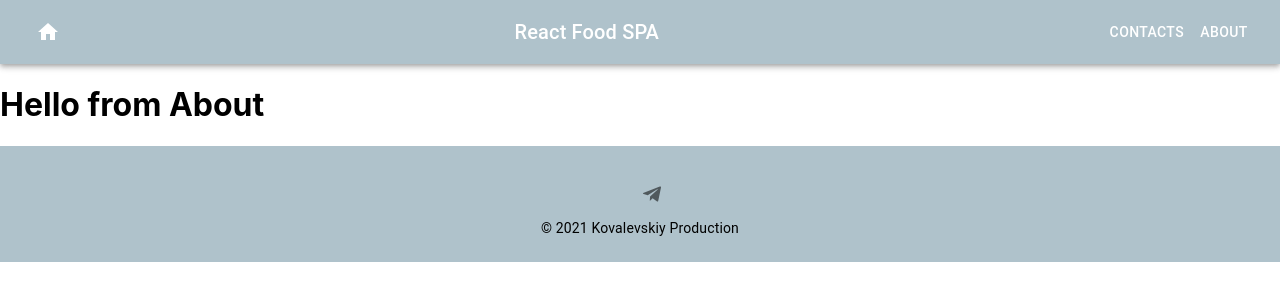
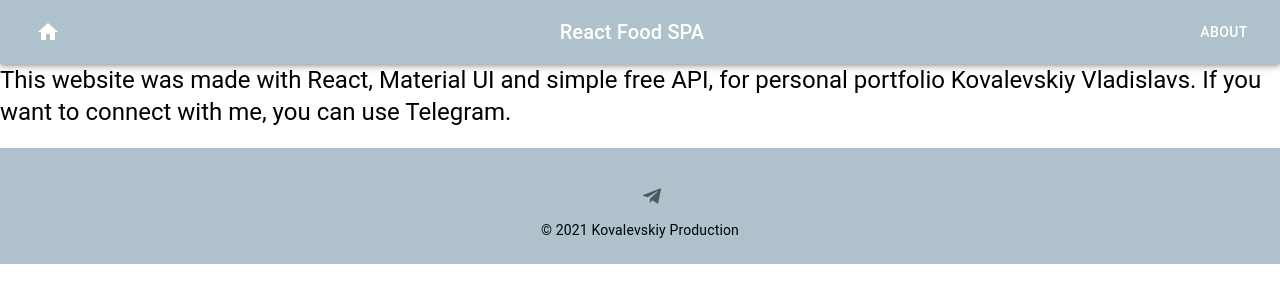
Before and after one commit to kovalvladik/react-food-SPA, a React (Create React App) app: page /about in a window 1280 px wide. Shown: the top 302 px of the page. Built offline with nearby package versions, Linux system fonts and the light colour scheme.

Commit message:
fixed About

```diff
--- a/package.json
+++ b/package.json
@@ -1,5 +1,6 @@
 {
   "name": "food-project",
+  "homepage": "https://kovalvladik.github.io/react-food-SPA/ ",
   "version": "0.1.0",
   "private": true,
   "dependencies": {
--- a/src/component/Header.jsx
+++ b/src/component/Header.jsx
@@ -43,7 +43,6 @@ export default function Header() {
                     <Typography align='center' variant="h6" className={classes.title}  >
                         React Food SPA
                     </Typography>
-                        <Button component={Link} to = '/contact' color="inherit">Contacts</Button>
                         <Button  component={Link} to = '/about' color="inherit" >About</Button>
                 </Toolbar>
             </AppBar>
--- a/src/component/pages/About.jsx
+++ b/src/component/pages/About.jsx
@@ -1,4 +1,9 @@
+import Typography from '@material-ui/core/Typography';
+
 function About() {
-    return <h1>Hello from About</h1>
+    return <Typography  gutterBottom variant='h5'>
+        This website was made with React, Material UI and simple free API, for personal portfolio Kovalevskiy Vladislavs.
+        If you want to connect with me, you can use Telegram.
+    </Typography>
 }
 export {About}
```
